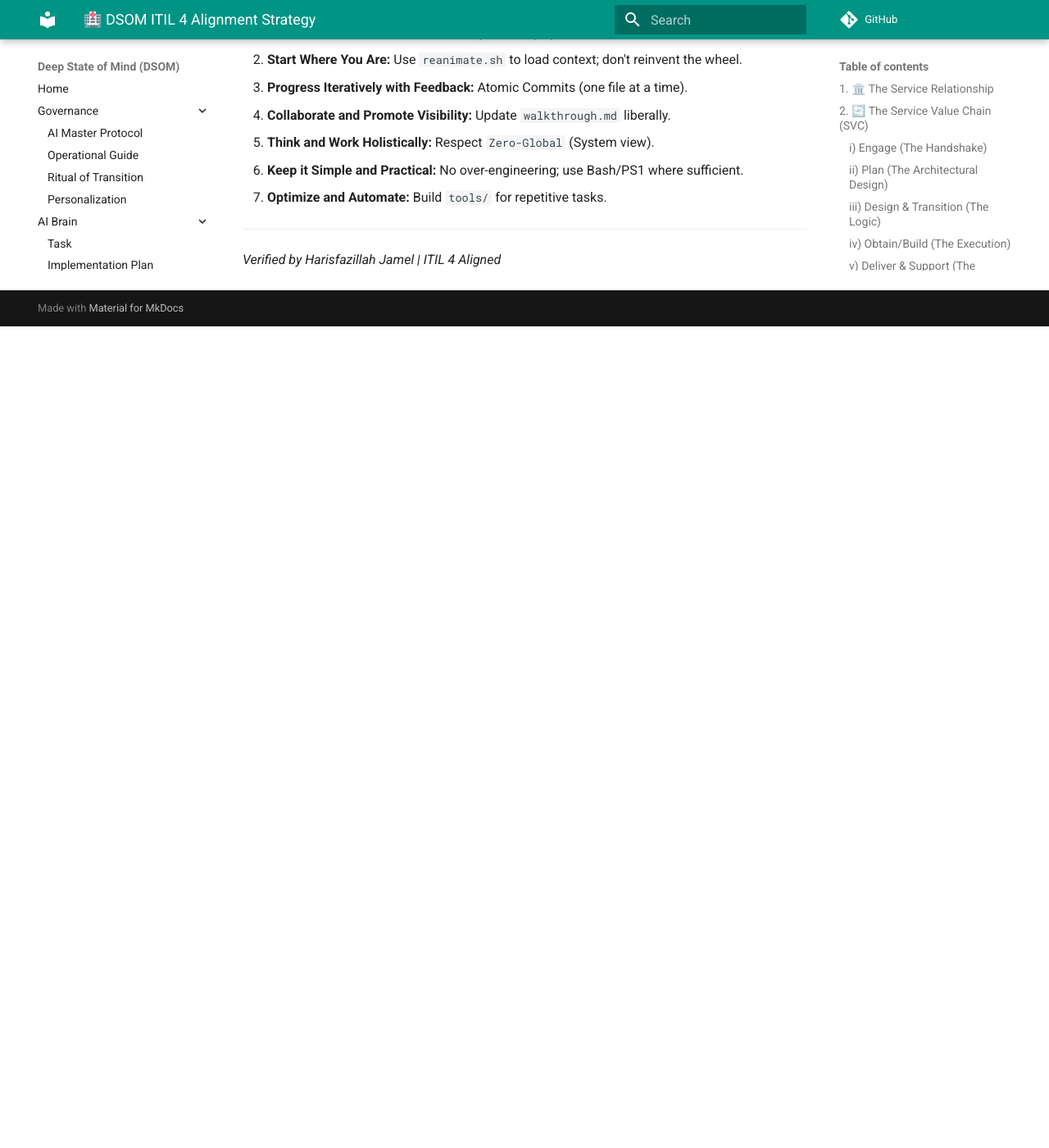
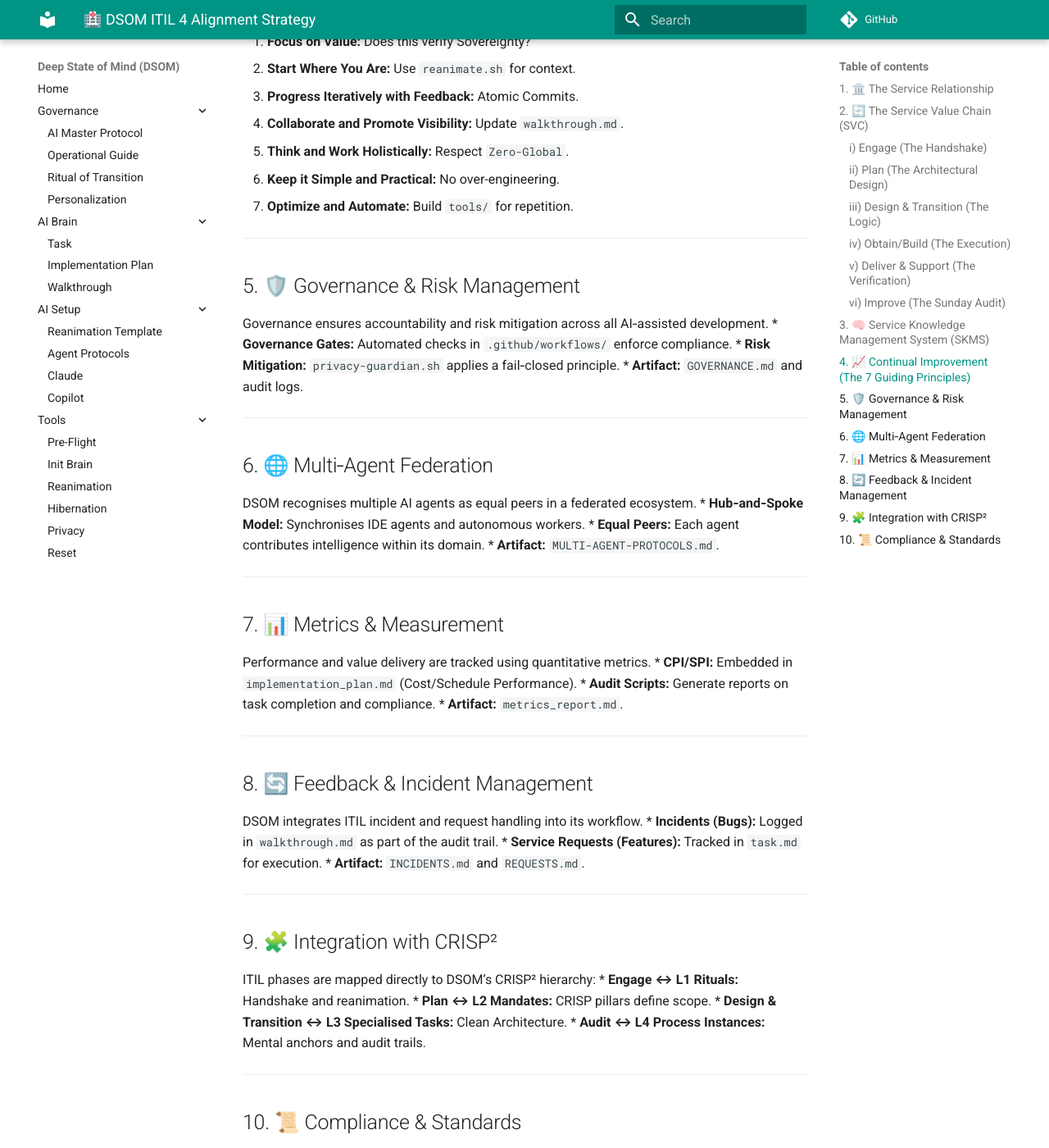
Before and after one commit to linuxmalaysia/deep-state-of-mind-for-my-ai, an MkDocs documentation site: the page built from docs/ITIL-ALIGNMENT.md, in a window 1280 px wide and 1400 px high, scrolled down 2047 px. Shown: the whole window at 82% size. Built offline with MkDocs 1.6.1 and Material for MkDocs 9.7.7, drawn with Linux system fonts in a browser that asks for light colours; comment, search, counter and statistics services are not loaded; before the commit the page ends 2445 px from its top, so only the background shows below that; some of the changed text lies outside the part shown.

Commit message:
docs(itil): consolidate full ITIL 4 alignment manifesto

```diff
--- a/docs/ITIL-ALIGNMENT.md
+++ b/docs/ITIL-ALIGNMENT.md
@@ -5,9 +5,9 @@
 ## 1. 🏛️ The Service Relationship
 In the DSOM Framework, the relationship between the **Lead Architect (Harisfazillah Jamel)** and the **AI Agent (Gemini/Claude)** is defined as a **Service Relationship**.
 
-*   **Service Provider:** The AI Agent (Providing Intelligence, Code Generation, and Analysis).
-*   **Service Consumer:** The Lead Architect (Defining Requirements, Constraints, and Value).
-*   **Asset:** The Codebase and Documentation (`.agent/brain`).
+* **Service Provider:** The AI Agent (Providing Intelligence, Code Generation, and Analysis).
+* **Service Consumer:** The Lead Architect (Defining Requirements, Constraints, and Value).
+* **Asset:** The Codebase and Documentation (`.agent/brain`).
 
 The goal is not just "Output" (Code), but **"Outcome"** (Sovereign, Maintainable, and Scalable Infrastructure).
 
@@ -17,53 +17,127 @@
 Every "Task" or "Prompt" issued to the AI executes the DSOM Service Value Chain:
 
 ### i) Engage (The Handshake)
-*   **ITIL Action:** Understand stakeholder needs.
-*   **DSOM Implementation:** The `reanimate.sh` process. The AI *engages* with the `task.md` and `walkthrough.md` to understand the current state.
-*   **Artifact:** `sod_manifest.txt`
+* **ITIL Action:** Understand stakeholder needs.
+* **DSOM Implementation:** The `reanimate.sh` process. The AI *engages* with the `task.md` and `walkthrough.md`.
+* **Artifact:** `sod_manifest.txt`
 
 ### ii) Plan (The Architectural Design)
-*   **ITIL Action:** Ensure shared understanding of the vision.
-*   **DSOM Implementation:** Determining the `implementation_plan.md` phase and verifying constraints in `AI-MASTER-PROTOCOL.md`.
-*   **Artifact:** `task.md` (Updated)
+* **ITIL Action:** Ensure shared understanding of the vision.
+* **DSOM Implementation:** Verifying `implementation_plan.md` and `AI-MASTER-PROTOCOL.md`.
+* **Artifact:** `task.md` (Updated)
 
 ### iii) Design & Transition (The Logic)
-*   **ITIL Action:** Meeting requirements.
-*   **DSOM Implementation:** Writing the logical intent in `walkthrough.md` *before* writing code.
-*   **Artifact:** `walkthrough.md` (Mental Anchor)
+* **ITIL Action:** Meeting requirements.
+* **DSOM Implementation:** Writing logical intent in `walkthrough.md` *before* writing code.
+* **Artifact:** `walkthrough.md` (Mental Anchor)
 
 ### iv) Obtain/Build (The Execution)
-*   **ITIL Action:** Creation of service components.
-*   **DSOM Implementation:** Writing the actual code (Script/Class) using **Atomic Git Hygiene**.
-*   **Artifact:** Source Code (`tools/`, `src/`)
+* **ITIL Action:** Creation of service components.
+* **DSOM Implementation:** Writing code using **Atomic Git Hygiene**.
+* **Artifact:** Source Code (`tools/`, `src/`)
 
 ### v) Deliver & Support (The Verification)
-*   **ITIL Action:** Ensuring value co-creation.
-*   **DSOM Implementation:** Running `audit-pre-flight.sh` and `privacy-guardian.sh` to verify quality.
-*   **Artifact:** `CHANGELOG.md`
+* **ITIL Action:** Ensuring value co-creation.
+* **DSOM Implementation:** Running `audit-pre-flight.sh` and `privacy-guardian.sh`.
+* **Artifact:** `CHANGELOG.md`
+
+### vi) Improve (The Sunday Audit)
+* **ITIL Action:** Continual improvement of products and services.
+* **DSOM Implementation:** The **Sunday Human Audit** to refine the protocol.
+* **Artifact:** Protocol updates and `HISTORY.md`.
 
 ---
 
 ## 3. 🧠 Service Knowledge Management System (SKMS)
 The `.agent/brain/` directory constitutes the project's **SKMS**. It is the Single Source of Truth for:
 
-*   **Service Portfolio:** `implementation_plan.md` (What we plan to do).
-*   **Service Catalogue:** `OPERATIONAL-GUIDE.md` (What we can currently do).
-*   **Configuration Management (CMS):** `task.md` and `walkthrough.md` (Current State).
-
-**Rule:** An AI Agent generally acts as the **Service Desk**, retrieving information from the SKMS to resolve Incidents (Bugs) or fulfill Service Requests (Features).
+* **Service Portfolio:** `implementation_plan.md` (Strategic roadmap).
+* **Service Catalogue:** `OPERATIONAL-GUIDE.md` (Capabilities).
+* **Configuration Management (CMS):** `task.md` and `walkthrough.md` (Current state).
 
 ---
 
 ## 4. 📈 Continual Improvement (The 7 Guiding Principles)
-DSOM aligns with the ITIL 4 Guiding Principles:
-
-1.  **Focus on Value:** Does this code verify Sovereignty?
-2.  **Start Where You Are:** Use `reanimate.sh` to load context; don't reinvent the wheel.
-3.  **Progress Iteratively with Feedback:** Atomic Commits (one file at a time).
-4.  **Collaborate and Promote Visibility:** Update `walkthrough.md` liberally.
-5.  **Think and Work Holistically:** Respect `Zero-Global` (System view).
-6.  **Keep it Simple and Practical:** No over-engineering; use Bash/PS1 where sufficient.
-7.  **Optimize and Automate:** Build `tools/` for repetitive tasks.
+1.  **Focus on Value:** Does this verify Sovereignty?
+2.  **Start Where You Are:** Use `reanimate.sh` for context.
+3.  **Progress Iteratively with Feedback:** Atomic Commits.
+4.  **Collaborate and Promote Visibility:** Update `walkthrough.md`.
+5.  **Think and Work Holistically:** Respect `Zero-Global`.
+6.  **Keep it Simple and Practical:** No over-engineering.
+7.  **Optimize and Automate:** Build `tools/` for repetition.
 
 ---
-*Verified by Harisfazillah Jamel | ITIL 4 Aligned*
+
+## 5. 🛡️ Governance & Risk Management
+Governance ensures accountability and risk mitigation across all AI‑assisted development.
+* **Governance Gates:** Automated checks in `.github/workflows/` enforce compliance.
+* **Risk Mitigation:** `privacy-guardian.sh` applies a fail‑closed principle.
+* **Artifact:** `GOVERNANCE.md` and audit logs.
+
+---
+
+## 6. 🌐 Multi‑Agent Federation
+DSOM recognises multiple AI agents as equal peers in a federated ecosystem.
+* **Hub‑and‑Spoke Model:** Synchronises IDE agents and autonomous workers.
+* **Equal Peers:** Each agent contributes intelligence within its domain.
+* **Artifact:** `MULTI-AGENT-PROTOCOLS.md`.
+
+---
+
+## 7. 📊 Metrics & Measurement
+Performance and value delivery are tracked using quantitative metrics.
+* **CPI/SPI:** Embedded in `implementation_plan.md` (Cost/Schedule Performance).
+* **Audit Scripts:** Generate reports on task completion and compliance.
+* **Artifact:** `metrics_report.md`.
+
+---
+
+## 8. 🔄 Feedback & Incident Management
+DSOM integrates ITIL incident and request handling into its workflow.
+* **Incidents (Bugs):** Logged in `walkthrough.md` as part of the audit trail.
+* **Service Requests (Features):** Tracked in `task.md` for execution.
+* **Artifact:** `INCIDENTS.md` and `REQUESTS.md`.
+
+---
+
+## 9. 🧩 Integration with CRISP²
+ITIL phases are mapped directly to DSOM’s CRISP² hierarchy:
+* **Engage ↔ L1 Rituals:** Handshake and reanimation.
+* **Plan ↔ L2 Mandates:** CRISP pillars define scope.
+* **Design & Transition ↔ L3 Specialised Tasks:** Clean Architecture.
+* **Audit ↔ L4 Process Instances:** Mental anchors and audit trails.
+
+---
+
+## 10. 📜 Compliance & Standards
+DSOM enforces external standards to ensure portability.
+* **Documentation:** Follows Linux Documentation Project (LDP) structure.
+* **Semantic Integrity:** Adheres to Semantic Versioning 2.0.0.
+* **Changelog:** `CHANGELOG.md` records all notable changes.
+
+---
+
+flowchart TD
+    subgraph Governance_Layer [L1-L2 Governance]
+        S1[1. Service Relationship] --> S5[5. Governance & Risk]
+        S5 --> S10[10. Compliance & Standards]
+    end
+
+    subgraph Operation_Layer [L3-L4 Tactical]
+        S2[2. Service Value Chain] --> S3[3. SKMS .agent/brain]
+        S3 --> S8[8. Incident & Request]
+        S6[6. Multi-Agent Federation] --> S2
+    end
+
+    subgraph Improvement_Layer [Audit & Feedback]
+        S4[4. 7 Guiding Principles] --> S7[7. Metrics & CPI/SPI]
+        S7 --> S9[9. CRISP2 Mapping]
+        S9 --> S4
+    end
+
+    S10 --> S9
+    Operation_Layer --> Improvement_Layer
+    Improvement_Layer --> Governance_Layer
+
+---
+*Verified by Harisfazillah Jamel | ITIL 4 Aligned | 2026-01-29*
```
Also changed, not shown: .agent/brain/member/haris/walkthrough.md (+3 -0 lines), HISTORY.md (+1 -0 lines).
